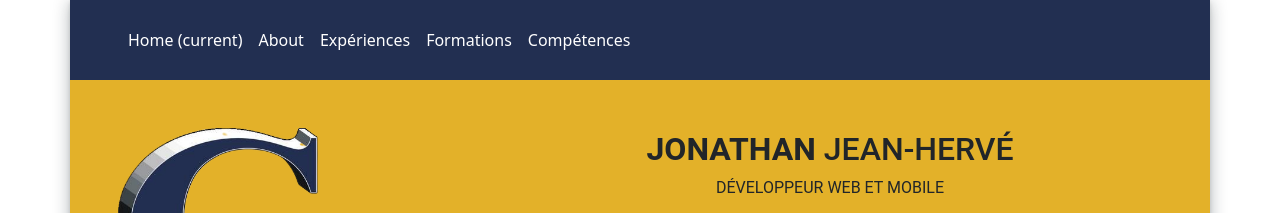
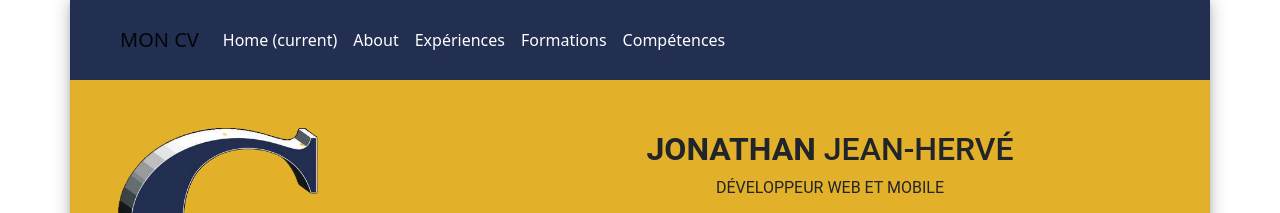
Before and after one commit to teamflp/projet-leploes, a plain HTML site: page index.html in a window 1280 px wide. Shown: the top 213 px of the page. Drawn offline with nearby package versions, Linux system fonts and the light colour scheme; a script that the page names is missing.

Commit message:
réglage du logo

```diff
--- a/index.html
+++ b/index.html
@@ -19,11 +19,10 @@
           </div> -->
 
           <div class="container g-0">
-
-               <nav class="navbar navbar-expand-lg navigation">
-                    <!-- <a class="navbar-brand" href="#">Navbar</a> -->
+               <nav class="navbar navbar-expand-md navigation">
+                    <a class="navbar-brand" href="#">MON CV</a>
                     <button class="navbar-toggler" type="button" data-toggle="collapse" data-target="#navbarSupportedContent" aria-controls="navbarSupportedContent" aria-expanded="false" aria-label="Toggle navigation">
-                    <span class="navbar-toggler-icon"></span>
+                        <span class="navbar-toggler-icon"></span>
                     </button>
 
                     <div class="collapse navbar-collapse" id="navbarSupportedContent">
@@ -176,6 +175,8 @@
           </div>
      </div>
 
+     <script src="https://cdnjs.cloudflare.com/ajax/libs/jquery/3.6.1/jquery.min.js" integrity="sha512-aVKKRRi/Q/YV+4mjoKBsE4x3H+BkegoM/em46NNlCqNTmUYADjBbeNefNxYV7giUp0VxICtqdrbqU7iVaeZNXA==" crossorigin="anonymous" referrerpolicy="no-referrer"></script>
+     <script src="https://cdnjs.cloudflare.com/ajax/libs/bootstrap/5.2.1/js/bootstrap.bundle.min.js" integrity="sha512-1TK4hjCY5+E9H3r5+05bEGbKGyK506WaDPfPe1s/ihwRjr6OtL43zJLzOFQ+/zciONEd+sp7LwrfOCnyukPSsg==" crossorigin="anonymous" referrerpolicy="no-referrer"></script>
      <script src="lib/jquery.min.js"></script>
      <script src="lib/bootstrap.bundle.min.js"></script>
      <script src="js/f88b724a6b.js"></script>
```
